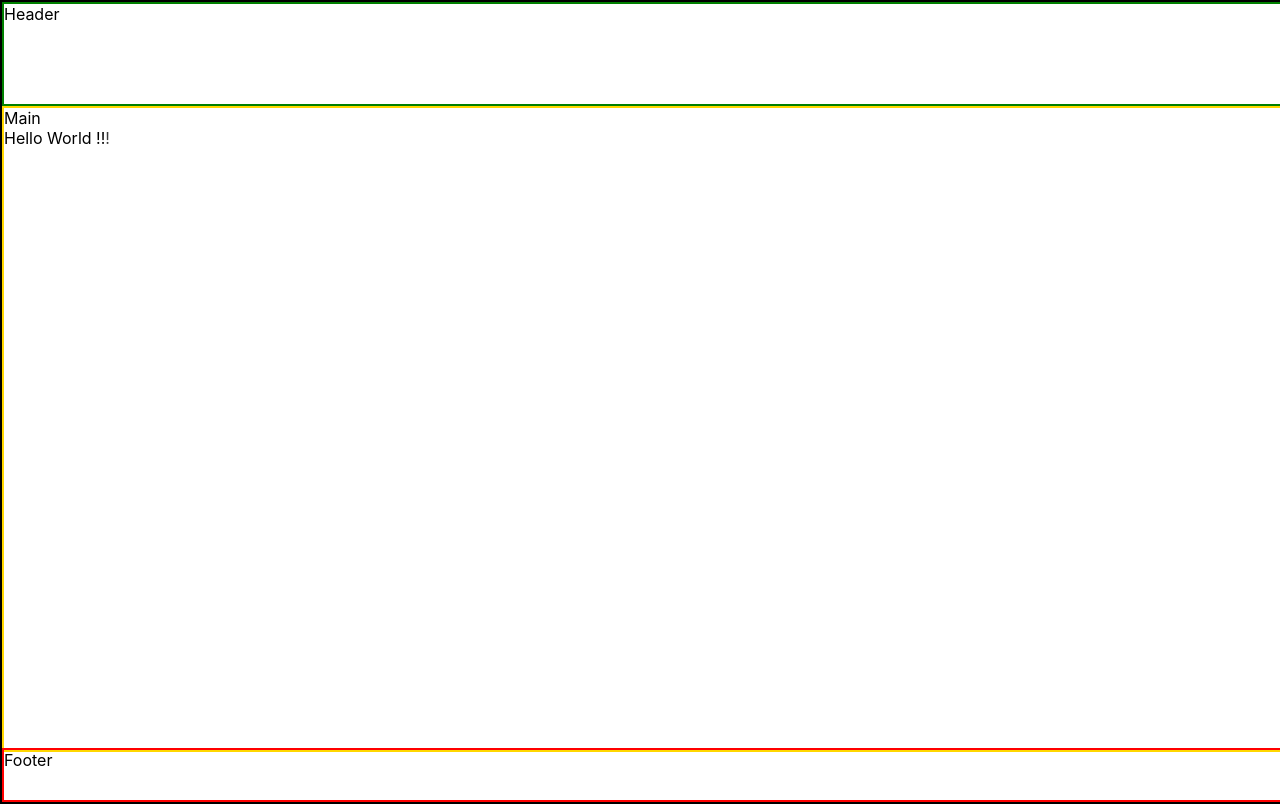
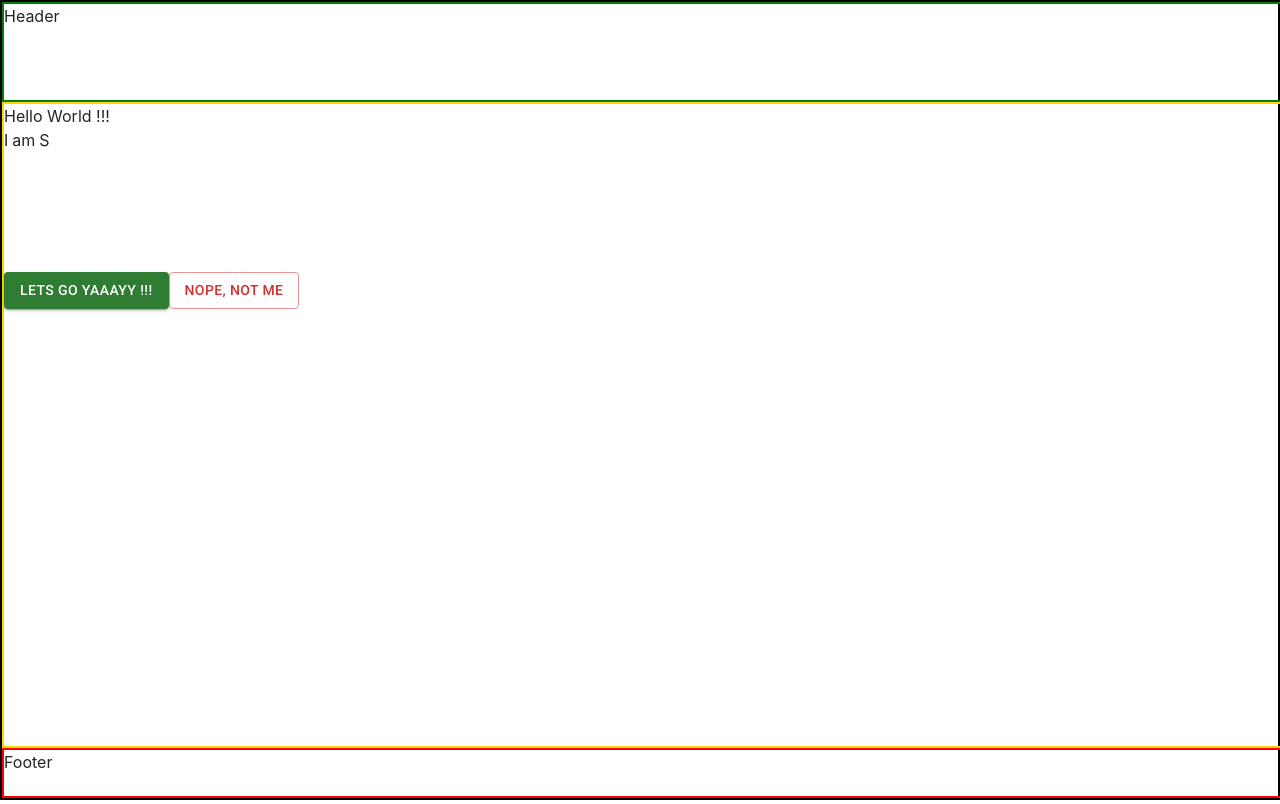
Before and after one commit to Sahaj-Bamba/BirthdayProject, a React (Create React App) app in the folder birthday-project/: page / in a window 1280 px wide. Built offline with nearby package versions, Linux system fonts and the light colour scheme.

Commit message:
Stage 1 working

```diff
--- a/birthday-project/public/index.html
+++ b/birthday-project/public/index.html
@@ -13,6 +13,10 @@
 		<title>Sahaj's Birthday</title>
 		<link
 			rel="stylesheet"
+			href="https://maxcdn.bootstrapcdn.com/bootstrap/4.4.1/css/bootstrap.min.css"
+		/>
+		<link
+			rel="stylesheet"
 			href="https://fonts.googleapis.com/css?family=Roboto:300,400,500,700&display=swap"
 		/>
 		<link
@@ -23,5 +27,10 @@
 	<body>
 		<noscript>You need to enable JavaScript to run this app.</noscript>
 		<div id="root"></div>
+
+		<!-- jQuery library -->
+		<script src="https://ajax.googleapis.com/ajax/libs/jquery/3.4.1/jquery.min.js"></script>
+		<!-- Latest compiled JavaScript -->
+		<script src="https://maxcdn.bootstrapcdn.com/bootstrap/4.4.1/js/bootstrap.min.js"></script>
 	</body>
 </html>
--- a/birthday-project/src/Components/Main/Main.jsx
+++ b/birthday-project/src/Components/Main/Main.jsx
@@ -2,68 +2,248 @@ import React, { Component } from "react";
 import ContinuousAppearance from "../TextEffects/ContinuousAppearance/ContinuousAppearance";
 import HorizontalFlow from "../TextEffects/HorizontalFlow/HorizontalFlow";
 
+import Button from "@mui/material/Button";
+
 import "./Main.scss";
 
 export default class Main extends Component {
-	elements = [
+	noMessage = [
+		"Nope, not me ",
+		"Still nope",
+		"Pity card ! Nice try But Nope",
+		"Nevveeerrrrrr !!!",
+	];
+
+	emojis = [
 		{
-			element: <ContinuousAppearance text="Hello World !!!" />,
-			time: 5,
+			emoji: "🙋‍♂️",
+			time: "10000",
 		},
 		{
-			element: <HorizontalFlow text="Hello World !!!" />,
-			time: 5,
-		},
-		{
-			element: <ContinuousAppearance text="Hello World !!!" />,
-			time: 5,
-		},
-		{
-			element: <HorizontalFlow text="Hello World !!!" />,
-			time: 5,
-		},
-		{
-			element: <ContinuousAppearance text="Hello World !!!" />,
-			time: 5,
-		},
-		{
-			element: <HorizontalFlow text="Hello World !!!" />,
-			time: 5,
-		},
-		{
-			element: <ContinuousAppearance text="Hello World !!!" />,
-			time: 5,
-		},
-		{
-			element: <HorizontalFlow text="Hello World !!!" />,
-			time: 5,
+			emoji: "😠",
+			time: "10000000000",
 		},
 	];
 
 	constructor(props) {
 		super(props);
 		this.state = {
+			noPressed: false,
+			stage: 0,
+			noStage: 0,
 			activeElement: 0,
+			noDisabled: false,
+			emojiIndex: 0,
 		};
 	}
 
-	render() {
+	pressedButtonClick = () => {
+		const { stage } = this.state;
+		this.setState({ stage: stage + 1, noPressed: false });
+	};
+
+	pressedSwitch = () => {
+		const { stage } = this.state;
+		switch (stage) {
+			case 0:
 				return (
-			<div className="Main">
-				Main
+					<div className="Stage0">
 						<ContinuousAppearance
 							text="Hello World !!!"
-					initialDelay={1}
+							initialDelay={0.2}
+							speed={0.2}
+							timing={0.5}
+						/>
+						<HorizontalFlow
+							text="I am Sahaj"
+							initialDelay={3.5}
 							speed={0.3}
+							timing={0.4}
+						/>
+						<ContinuousAppearance
+							text="&..."
+							initialDelay={7}
+							speed={0.3}
+							timing={1}
+						/>
+						<HorizontalFlow
+							text="today is my birthday"
+							initialDelay={8}
+							speed={0.2}
+							timing={0.5}
+						/>
+						<ContinuousAppearance
+							text="Thankyou !🥳🥳! Thankyou !🥳🥳!"
+							initialDelay={13}
+							speed={0.4}
 							timing={0.6}
 						/>
 						<HorizontalFlow
-					text="Hello World !!!"
-					initialDelay={5}
+							text="Lets proceed with the project now"
+							initialDelay={24}
+							speed={0.2}
+							timing={0.6}
+						/>
+						<ContinuousAppearance
+							text="Hope you enjoy !!"
+							initialDelay={32}
 							speed={0.3}
 							timing={0.6}
 						/>
 					</div>
 				);
+			case 1:
+				setTimeout(
+					() =>
+						this.setState({
+							emojiIndex: this.state.emojiIndex + 1,
+						}),
+					this.emojis[this.state.emojiIndex].time
+				);
+				return (
+					<div className="Stage1">
+						<div className="Emoji">
+							{this.emojis[this.state.emojiIndex].emoji}
+						</div>
+					</div>
+				);
+			default:
+				return <></>;
+		}
+	};
+
+	NoPressedButtonClick = () => {
+		const { noStage } = this.state;
+		if (noStage === 3) {
+			return;
+		}
+		this.setState({ noStage: noStage + 1, noPressed: true });
+	};
+
+	noPressedSwitch = () => {
+		const { noStage } = this.state;
+		switch (noStage) {
+			case 1:
+				return (
+					<div className="NoStage">
+						<ContinuousAppearance
+							text="Heeyyy !!! "
+							initialDelay={0.1}
+							speed={0.2}
+							timing={0.5}
+						/>
+						<HorizontalFlow
+							text="Thats rude !😠😠😠"
+							initialDelay={3}
+							speed={0.25}
+							timing={0.4}
+						/>
+						<HorizontalFlow
+							text="Atleast checkout what I have prepared."
+							initialDelay={11.5}
+							speed={0.3}
+							timing={0.4}
+						/>
+					</div>
+				);
+			case 2:
+				return (
+					<div className="NoStage2">
+						<HorizontalFlow
+							text="Pleeasseeee !!! "
+							initialDelay={0.1}
+							speed={0.2}
+							timing={0.5}
+						/>
+						<ContinuousAppearance
+							text="Its my Birthday."
+							initialDelay={3.5}
+							speed={0.3}
+							timing={0.4}
+						/>
+						<ContinuousAppearance
+							text="PLEASE !!!!!!!"
+							initialDelay={9}
+							speed={0.3}
+							timing={0.4}
+						/>
+					</div>
+				);
+			case 3:
+				setTimeout(() => this.setState({ noDisabled: true }), 28000);
+				return (
+					<div className="NoStage3">
+						<ContinuousAppearance
+							text="You Leave Me No Choice"
+							initialDelay={0.2}
+							speed={0.2}
+							timing={0.5}
+						/>
+						<HorizontalFlow
+							text="With the power vested to me by javascript"
+							initialDelay={4.5}
+							speed={0.15}
+							timing={0.4}
+						/>
+						<HorizontalFlow
+							text="I command the forces to bend to my will"
+							initialDelay={11.5}
+							speed={0.22}
+							timing={0.4}
+						/>
+						<ContinuousAppearance
+							text="Ultimate Skill"
+							initialDelay={20}
+							speed={0.2}
+							timing={0.5}
+						/>
+						<HorizontalFlow
+							text="⚡⚡DISABLE⚡⚡"
+							initialDelay={22}
+							speed={0.5}
+							timing={1}
+						/>
+						<ContinuousAppearance
+							text="Now Continue 😡😡"
+							initialDelay={29}
+							speed={0.2}
+							timing={0.5}
+						/>
+					</div>
+				);
+			default:
+				return <></>;
+		}
+	};
+
+	render() {
+		const { stage, noPressed, noStage, noDisabled } = this.state;
+		return (
+			<div className="Main">
+				{stage === 0 && noPressed && this.noPressedSwitch()}
+				{!noPressed && this.pressedSwitch()}
+				{stage === 0 && (
+					<div className="Stage0Buttons">
+						<Button
+							className="Buttons"
+							variant="contained"
+							color="success"
+							onClick={() => this.pressedButtonClick()}
+						>
+							Lets Go Yaaayy !!!
+						</Button>
+						<Button
+							className="Buttons"
+							variant="outlined"
+							color="error"
+							onClick={() => this.NoPressedButtonClick()}
+							disabled={noDisabled}
+						>
+							{this.noMessage[noStage]}
+						</Button>
+					</div>
+				)}
+			</div>
+		);
 	}
 }
--- a/birthday-project/src/Components/Main/Main.scss
+++ b/birthday-project/src/Components/Main/Main.scss
@@ -1,6 +1,25 @@
 .Main {
-    border: 2px solid gold;
-    width: 100vw;
-    height: 100%;
-    display: block;
+	border: 2px solid gold;
+	width: 100vw;
+	height: 100%;
+	display: block;
 }
+
+@keyframes makeVisible {
+	0% {
+		opacity: 0;
+	}
+	100% {
+		opacity: 1;
+	}
+}
+
+.Stage0Buttons > .Buttons {
+	opacity: 0;
+	animation: makeVisible 2s ease-in-out forwards;
+	// animation-delay: 36s;
+}
+
+.Emoji {
+	font-size: 10em;
+}
--- a/birthday-project/src/Components/TextEffects/ContinuousAppearance/ContinuousAppearance.jsx
+++ b/birthday-project/src/Components/TextEffects/ContinuousAppearance/ContinuousAppearance.jsx
@@ -22,7 +22,7 @@ export default class ContinuousAppearance extends Component {
 								animation:
 									"continuousAppearance " +
 									timing +
-									"s ease forwards",
+									"s ease-in forwards",
 								animationDelay:
 									initialDelay + index * speed + "s",
 							}}
--- a/birthday-project/src/Components/TextEffects/HorizontalFlow/HorizontalFlow.jsx
+++ b/birthday-project/src/Components/TextEffects/HorizontalFlow/HorizontalFlow.jsx
@@ -22,7 +22,7 @@ export default class HorizontalFlow extends Component {
 								animation:
 									"horizontalFlow " +
 									timing +
-									"s ease forwards",
+									"s ease-out forwards",
 								animationDelay:
 									initialDelay + index * speed + "s",
 							}}
```
Lines whose indentation alone changed are shown as unchanged.
